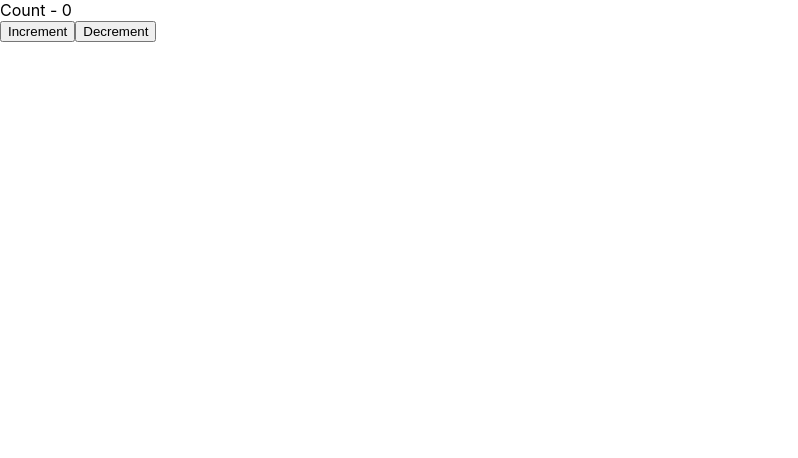
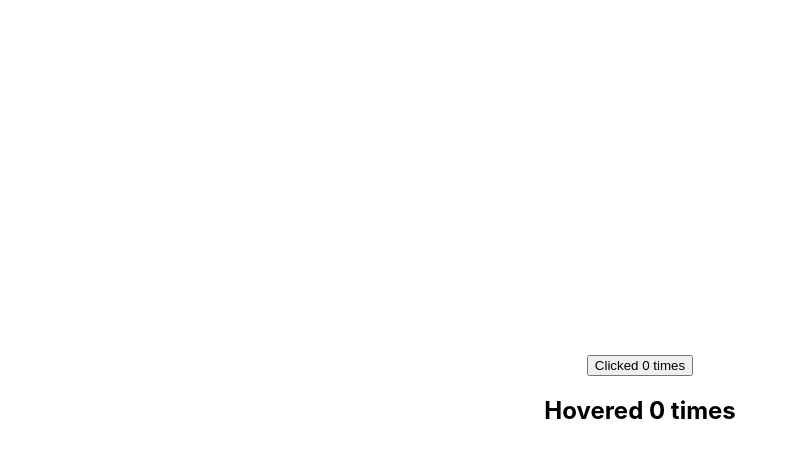
Before and after one commit to tahmid-12/react-hooks, a React (Create React App) app: page / in a window 1280 px wide. Shown: the top 458 px of the page, without its empty margins (0-798 px from the left). Built offline with nearby package versions, Linux system fonts and the light colour scheme.

Commit message:
Higher Order Comp in class method done

```diff
--- a/package.json
+++ b/package.json
@@ -9,6 +9,7 @@
     "react": "^18.1.0",
     "react-dom": "^18.1.0",
     "react-scripts": "5.0.1",
+    "styled-components": "^5.3.5",
     "web-vitals": "^2.1.0"
   },
   "scripts": {
--- a/src/App.js
+++ b/src/App.js
@@ -1,14 +1,26 @@
 // import Counter from "./components/Reducer-Hook/Counter/Counter";
 // import CompleCounter from "./components/Reducer-Hook/ComplexCounter/CompleCounter";
-import Counter from "./components/Reducer-Hook/Counter/Counter";
+// import Counter from "./components/Reducer-Hook/Counter/Counter";
+// import Counter from "./components/higher-order/Counter";
+// import HoverCounter from "./components/higher-order/HoverCounter";
+import Higher from "./components/higher-order/Higher";
+import styled from 'styled-components';
+
+const DIV = styled.div`
+    display: flex;
+    flex-direction: column;
+    justify-content: center;
+    align-items: center;
+    height: 100vh;
+`;
 
 function App() {
   return (
-    <div>
+    <DIV>
       {/* <Counter /> */}
       {/* <CompleCounter /> */}
-      <Counter />
-    </div>
+      <Higher />
+    </DIV>
   );
 }
 
--- /dev/null
+++ b/src/components/higher-order/ClickCounter.js
@@ -0,0 +1,14 @@
+import React, { Component } from 'react';
+import UpdatedComponent from './Counter';
+
+export class ClickCounter extends Component {
+
+  render() {
+    const { count, incrementCount } = this.props;
+    return (
+        <button onClick={incrementCount}>Clicked {count} times</button>
+    )
+  }
+}
+
+export default UpdatedComponent(ClickCounter)
--- /dev/null
+++ b/src/components/higher-order/Counter.js
@@ -0,0 +1,33 @@
+import React, { Component } from 'react';
+
+const UpdatedComponent = (OriginalComponent) => {
+  class NewComponent extends Component{
+
+    constructor(props){
+      super(props);
+
+      this.state = {
+            count: 0
+      }
+    }
+
+    incrementCount = () => {
+      this.setState(prevState => {
+        return {
+          count: prevState.count + 1
+        }
+      })
+    }
+
+    render(){
+      return(
+        <OriginalComponent
+          count={this.state.count}
+          incrementCount={this.incrementCount}/>
+      )
+    }
+  }
+  return NewComponent
+}
+
+export default UpdatedComponent
--- /dev/null
+++ b/src/components/higher-order/Higher.js
@@ -0,0 +1,26 @@
+import React, { Component } from 'react';
+import HoverCounter from './HoverCounter';
+import ClickCounter from './ClickCounter';
+// import Counter from './Counter';
+import styled from 'styled-components';
+
+const DIV = styled.div`
+    display: flex;
+    flex-direction: column;
+    justify-content: center;
+    align-items: center;
+    height: 100vh;
+`;
+
+export class Higher extends Component {
+  render() {
+    return (
+      <DIV>
+          <ClickCounter />
+          <HoverCounter />
+      </DIV>
+    )
+  }
+}
+
+export default Higher
--- /dev/null
+++ b/src/components/higher-order/HoverCounter.js
@@ -0,0 +1,15 @@
+import React, { Component } from 'react';
+import UpdatedComponent from './Counter';
+
+export class HoverCounter extends Component {
+
+    render() {
+        const { count, incrementCount } = this.props;
+
+        return (
+            <h2 onMouseOver={incrementCount}>Hovered {count} times</h2>
+        )
+    }
+}
+
+export default UpdatedComponent(HoverCounter)
```
Also changed, not shown: 1 other file (tests, documents, lock files or other folders).
